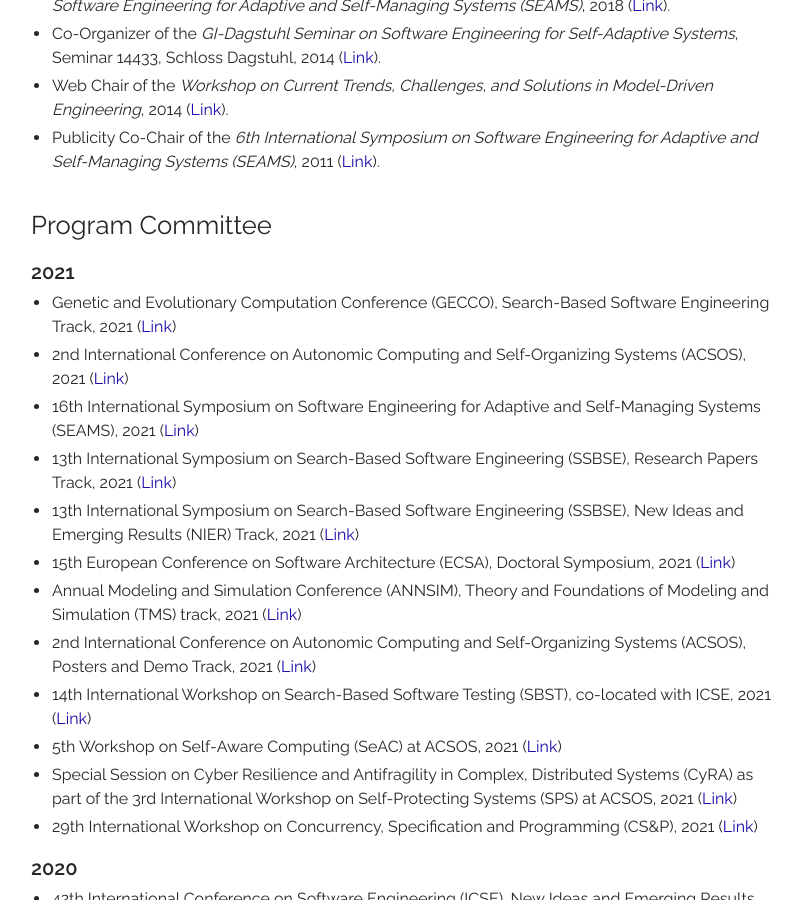
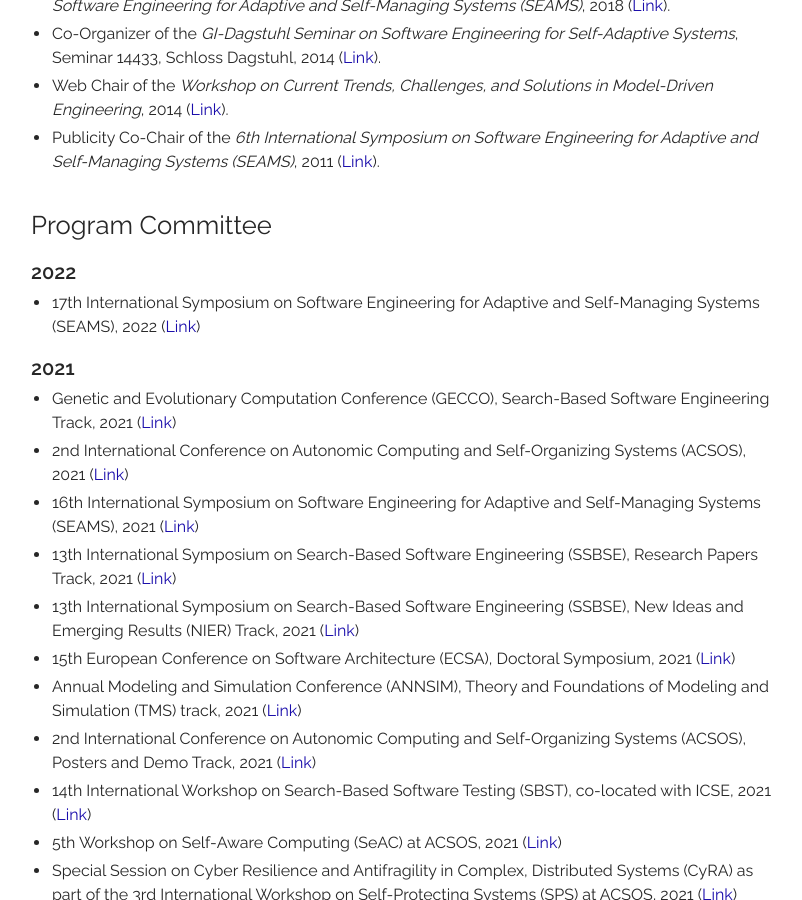
Before and after one commit to thomas-vogel/thomas-vogel.github.io, a Jekyll site: the page built from _pages/activities.md, in a window 1280 px wide and 900 px high, scrolled down 1142 px. Shown: the whole window, without its empty margins (234-1036 px from the left). Built offline with Jekyll 4.4.1, drawn with Linux system fonts in a browser that asks for light colours.

Commit message:
Add SEAMS'22 PC.

```diff
--- a/_pages/activities.md
+++ b/_pages/activities.md
@@ -41,6 +41,9 @@ Jump to
 
 ## Program Committee
 
+### 2022
+* 17th International Symposium on Software Engineering for Adaptive and Self-Managing Systems (SEAMS), 2022 ([Link](https://conf.researchr.org/home/seams-2022){:target="_blank"})
+
 ### 2021
 * Genetic and Evolutionary Computation Conference (GECCO), Search-Based Software Engineering Track, 2021 ([Link](https://gecco-2021.sigevo.org/){:target="_blank"})
 * 2nd International Conference on Autonomic Computing and Self-Organizing	Systems (ACSOS), 2021 ([Link](https://conf.researchr.org/home/acsos-2021){:target="_blank"})
@@ -54,7 +57,6 @@ Jump to
 * 5th Workshop on Self-Aware Computing (SeAC) at ACSOS, 2021 ([Link](http://seac2021.informatik.uni-wuerzburg.de/){:target="_blank"})
 * Special Session on Cyber Resilience and Antifragility in Complex, Distributed Systems (CyRA) as part of the 3rd International Workshop on Self-Protecting Systems (SPS) at ACSOS, 2021 ([Link](https://sites.google.com/view/sps21/cyra-special-session){:target="_blank"})
 * 29th International Workshop on Concurrency, Specification and Programming (CS&P), 2021 ([Link](https://www2.informatik.hu-berlin.de/csp2021/index.shtml){:target="_blank"})
-
 
 ### 2020
 * 42th International Conference on Software Engineering (ICSE), New Ideas and Emerging Results (NIER) Track, 2020 ([Link](https://conf.researchr.org/track/icse-2020/icse-2020-New-Ideas-and-Emerging-Results){:target="_blank"})
```
